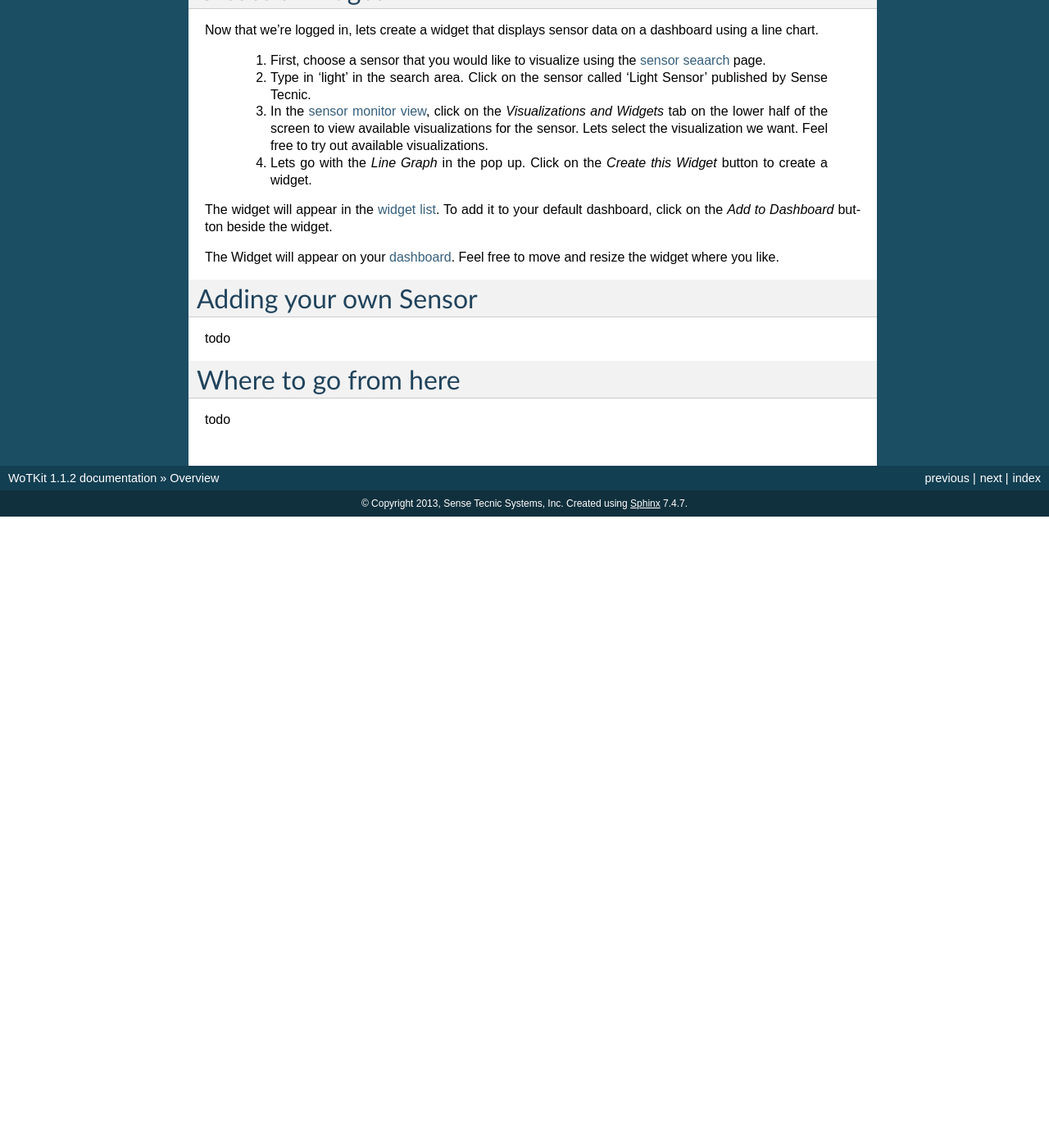
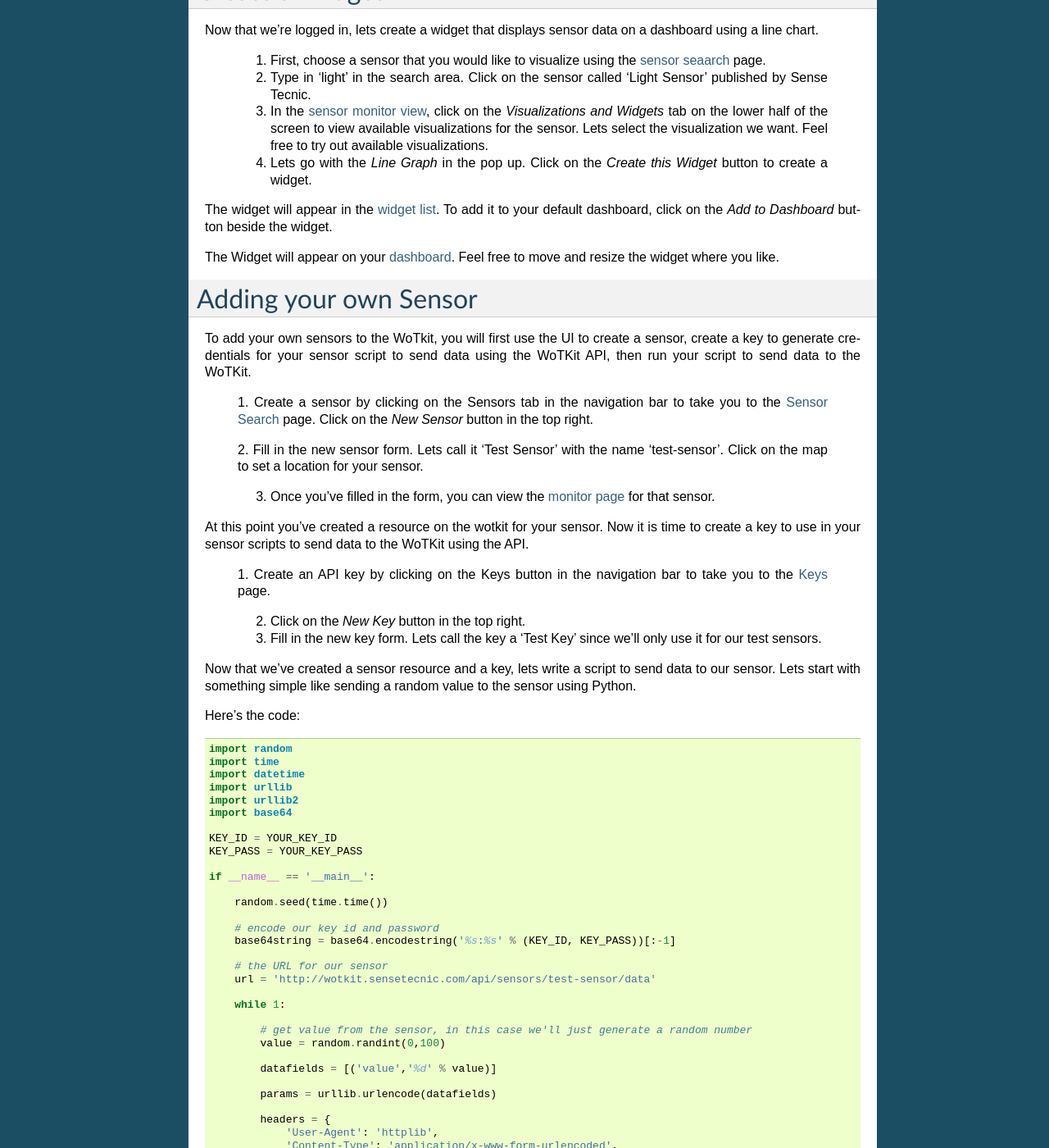
Before and after one commit to SenseTecnic/wotkit-docs, a Sphinx documentation site: the page built from source/quickstart.rst, in a window 1280 px wide and 1400 px high, scrolled down 804 px. Shown: the whole window at 82% size. Built offline with Sphinx 7.4.7, drawn with Linux system fonts in a browser that asks for light colours; formulas are drawn with MathJax 3; pages that are not in the unit, such as notebooks, are missing from menus; before the commit the page ends 1434 px from its top, so only the background shows below that; some of the changed text lies outside the part shown.

Commit message:
Update quickstart.rst
added example code.

```diff
--- a/source/quickstart.rst
+++ b/source/quickstart.rst
@@ -44,7 +44,81 @@ The Widget will appear on your :wotkit:`dashboard <dashboards>`.  Feel free to m
 Adding your own Sensor
 ======================
 
-todo
+To add your own sensors to the WoTkit, you will first use the UI to create a sensor, create a key to generate credentials
+for your sensor script to send data using the WoTKit API, then run your script to send data to the WoTKit.
+
+    1. Create a sensor by clicking on the Sensors tab in the navigation bar to take you to the :wotkit:`Sensor Search <sensors>` page.
+    Click on the *New Sensor* button in the top right.
+
+    2. Fill in the new sensor form.  Lets call it 'Test Sensor' with the name 'test-sensor'.  Click on the map to set a
+    location for your sensor.
+
+    3. Once you've filled in the form, you can view the :wotkit:`monitor page <sensors/test-sensor/monitor>` for that sensor.
+
+At this point you've created a resource on the wotkit for your sensor.  Now it is time to create a key to use in your
+sensor scripts to send data to the WoTKit using the API.
+
+    1. Create an API key by clicking on the Keys button in the navigation bar to take you to the
+    :wotkit:`Keys <keys>` page.
+
+    2. Click on the *New Key* button in the top right.
+
+    3. Fill in the new key form.  Lets call the key a 'Test Key' since we'll only use it for our test sensors.
+
+Now that we've created a sensor resource and a key, lets write a script to send data to our sensor.  Lets start with
+something simple like sending a random value to the sensor using Python.
+
+Here's the code:
+
+.. code-block:: python
+
+    import random
+    import time
+    import datetime
+    import urllib
+    import urllib2
+    import base64
+
+    KEY_ID = YOUR_KEY_ID
+    KEY_PASS = YOUR_KEY_PASS
+
+    if __name__ == '__main__':
+
+        random.seed(time.time())
+
+        # encode our key id and password
+        base64string = base64.encodestring('%s:%s' % (KEY_ID, KEY_PASS))[:-1]
+
+        # the URL for our sensor
+        url = 'http://wotkit.sensetecnic.com/api/sensors/test-sensor/data'
+
+        while 1:
+
+            # get value from the sensor, in this case we'll just generate a random number
+            value = random.randint(0,100)
+
+            datafields = [('value','%d' % value)]
+
+            params = urllib.urlencode(datafields)
+
+            headers = {
+                'User-Agent': 'httplib',
+                'Content-Type': 'application/x-www-form-urlencoded',
+                'Authorization': "Basic %s" % base64string
+            }
+
+            req = urllib2.Request(url,params,headers)
+            try:
+                result = urllib2.urlopen(req)
+
+            except urllib2.URLError, e:
+                print "error", e
+
+
+            print 'random value sent: %d' % (value)
+
+            time.sleep(2.0)
+
 
 Where to go from here
 =====================
```
